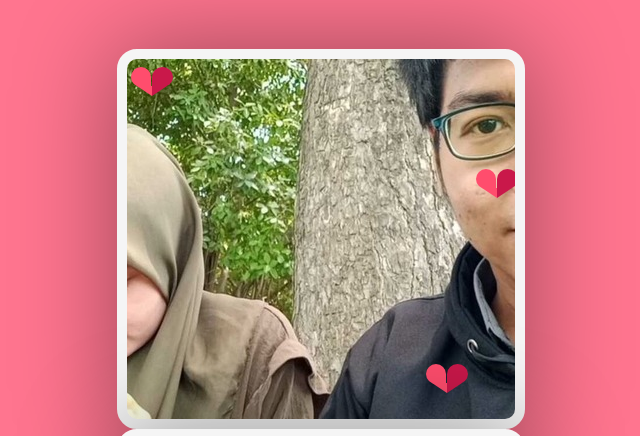
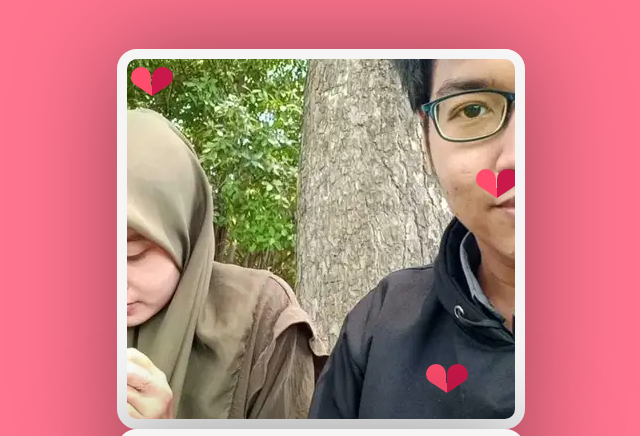
Before and after one commit to JuanFakhri/Happy-Special-Day, a plain HTML site: page index.html in a window 1280 px wide. Shown: the top 436 px of the page, without its empty margins (319-959 px from the left). Drawn offline with Linux system fonts and the light colour scheme.

Commit message:
Happy Special Day

```diff
--- a/style.css
+++ b/style.css
@@ -14,7 +14,7 @@ body {
     width: 388px;
     height: 360px;
     top: 70px;
-    background: url(Ayangg.jpg) no-repeat center whitesmoke;
+    background: url(Ayangg.webp) no-repeat center whitesmoke;
     overflow: hidden;
     border: 10px solid whitesmoke;
     border-radius: 20px;
```
